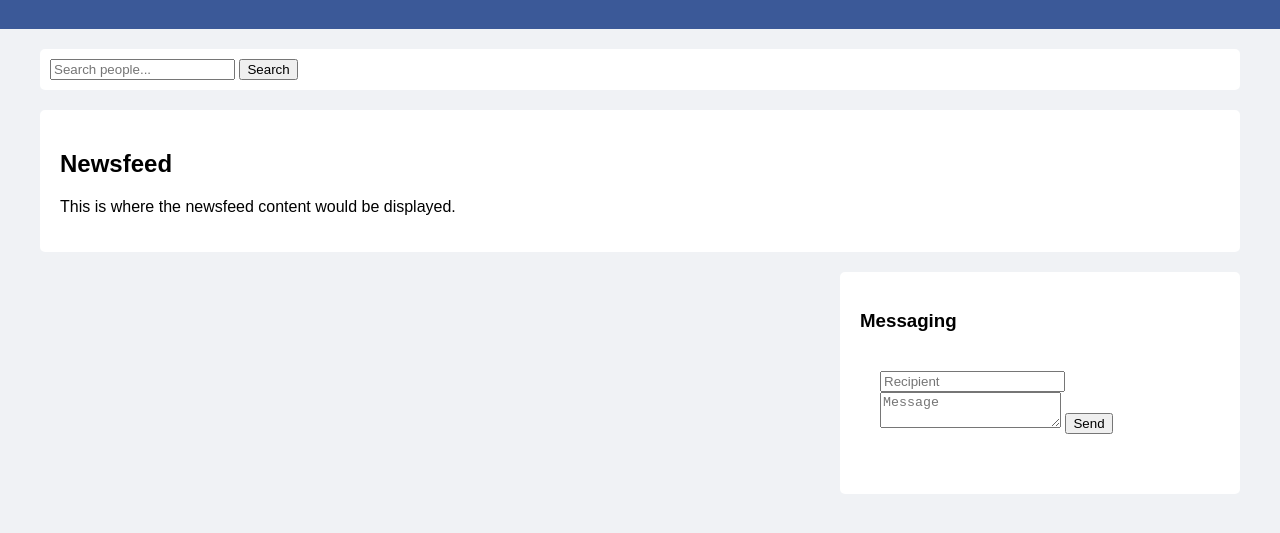
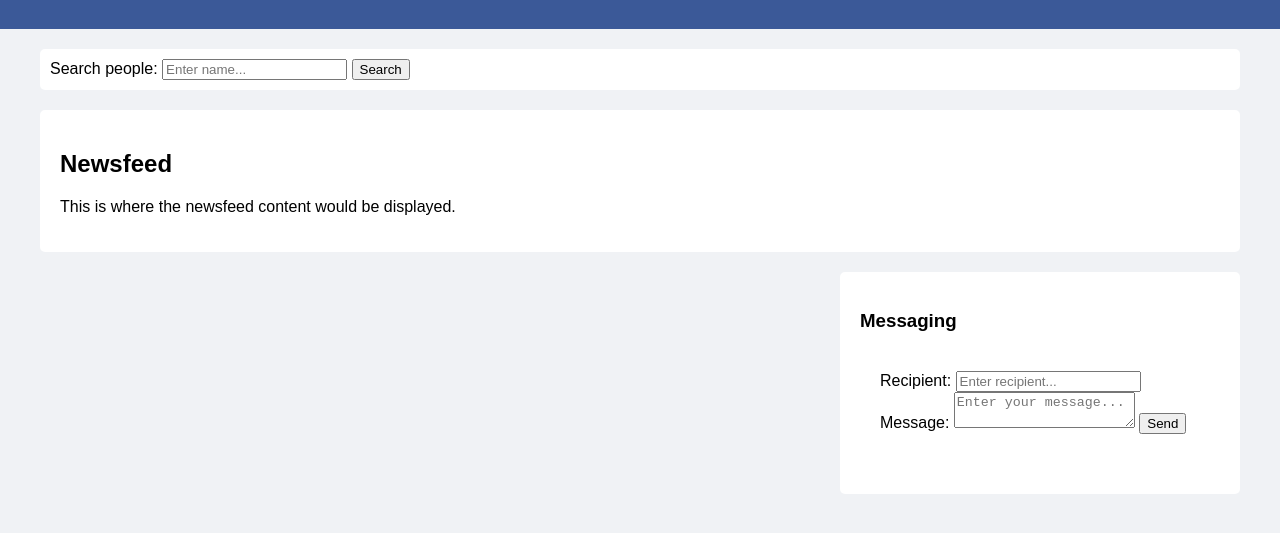
Before and after one commit to saikumarreddybarda/facebook-chatgpt, a plain HTML site: page index.html in a window 1280 px wide. Shown: the part 71-604 px from the top of the page. Drawn offline with Linux system fonts and the light colour scheme.

Commit message:
Update index.html

```diff
--- a/index.html
+++ b/index.html
@@ -56,7 +56,8 @@
     </div>
     <div class="container">
         <div class="search-bar">
-            <input type="text" placeholder="Search people...">
+            <label for="searchInput">Search people:</label>
+            <input type="text" id="searchInput" placeholder="Enter name...">
             <button>Search</button>
         </div>
         <div class="newsfeed">
@@ -68,8 +69,10 @@
             <h3>Messaging</h3>
             <!-- Messaging feature content goes here -->
             <form class="message-form">
-                <input type="text" placeholder="Recipient">
-                <textarea placeholder="Message"></textarea>
+                <label for="recipientInput">Recipient:</label>
+                <input type="text" id="recipientInput" placeholder="Enter recipient...">
+                <label for="messageTextarea">Message:</label>
+                <textarea id="messageTextarea" placeholder="Enter your message..."></textarea>
                 <button>Send</button>
             </form>
         </div>
```
